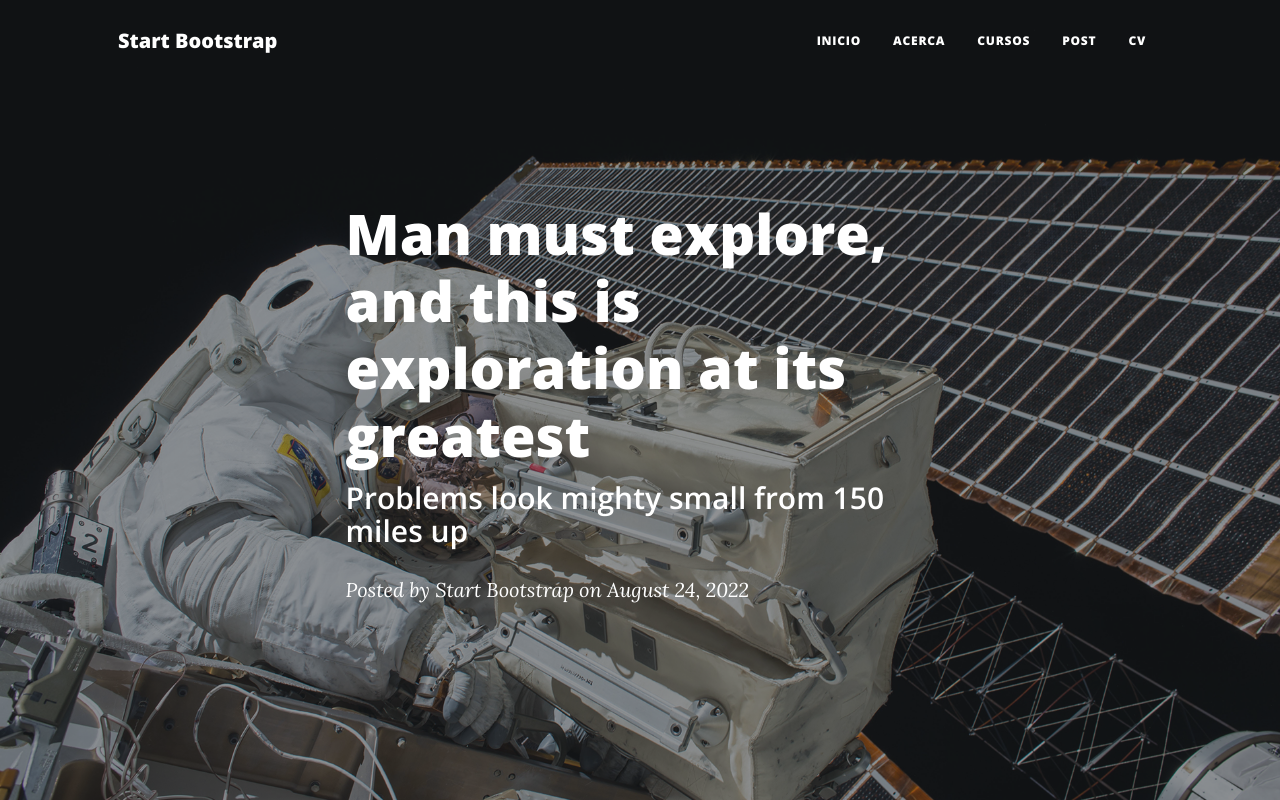
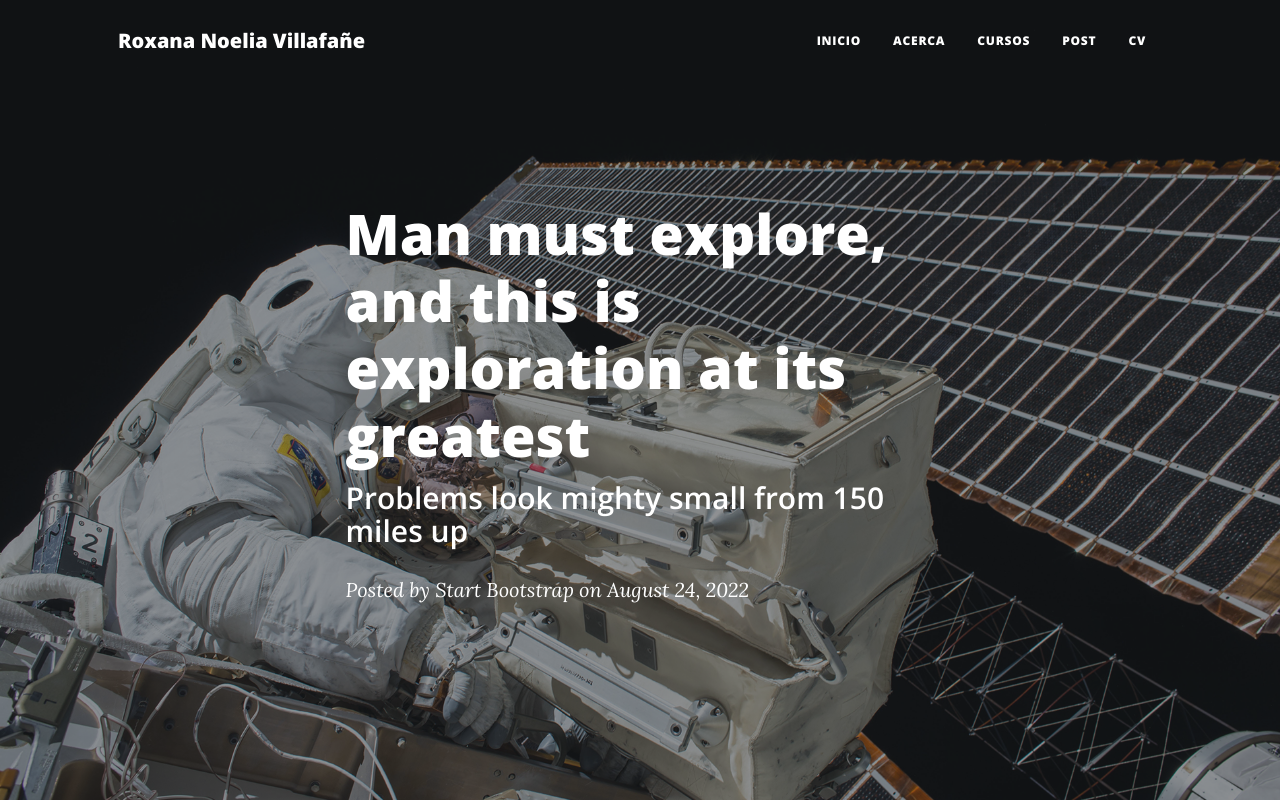
Before and after one commit to data-datum/django-3, a Django app: page /blog/post/ in a window 1280 px wide. Shown: the top 800 px of the page. Run offline with Django 4.2, Linux system fonts and the light colour scheme; some libraries are stand-ins or nearby versions.

Commit message:
cambio de header

```diff
--- a/web/blog/templates/blog/post.html
+++ b/web/blog/templates/blog/post.html
@@ -21,7 +21,7 @@
         <!-- Navigation-->
         <nav class="navbar navbar-expand-lg navbar-light" id="mainNav">
             <div class="container px-4 px-lg-5">
-                <a class="navbar-brand" href="index.html">Start Bootstrap</a>
+                <a class="navbar-brand" href="index.html">Roxana Noelia Villafañe</a>
                 <button class="navbar-toggler" type="button" data-bs-toggle="collapse" data-bs-target="#navbarResponsive" aria-controls="navbarResponsive" aria-expanded="false" aria-label="Toggle navigation">
                     Menu
                     <i class="fas fa-bars"></i>
```
